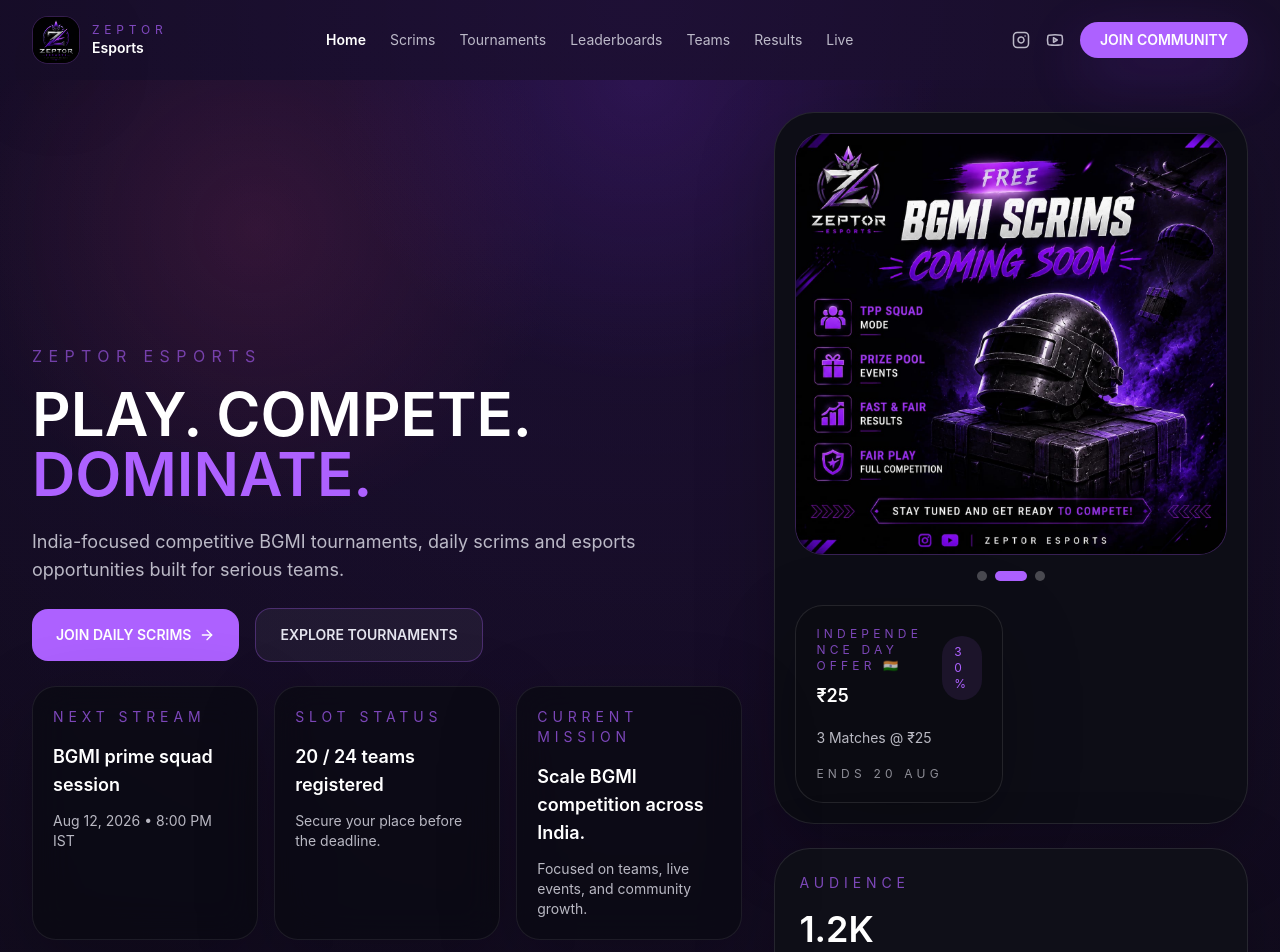
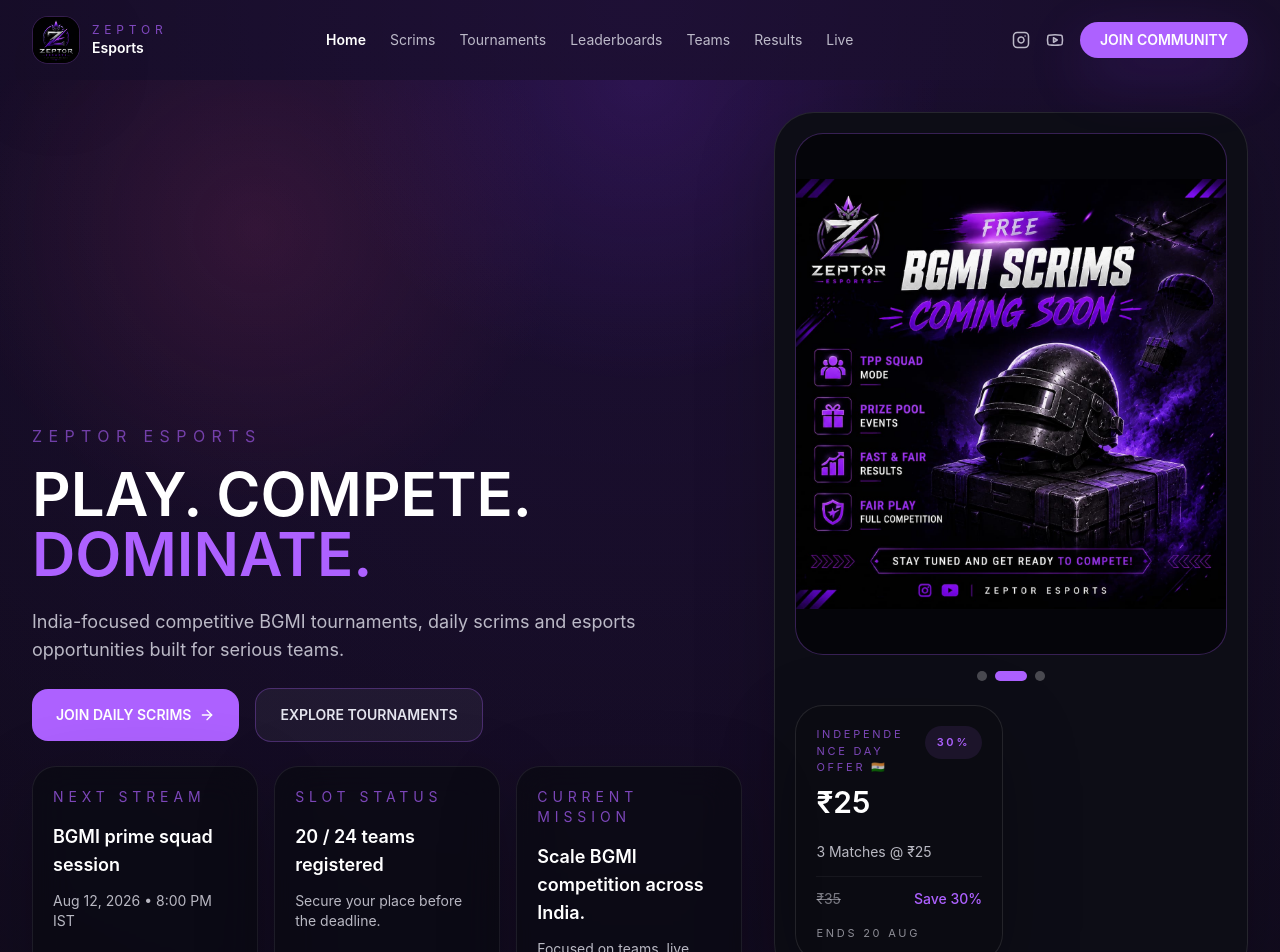
Before and after one commit to lakshay-demo/zeptor, a React (Vite) app: page / in a window 1280 px wide. Shown: the top 952 px of the page. Built offline with nearby package versions, Linux system fonts and the light colour scheme.

Commit message:
Improve homepage promo card spacing

```diff
--- a/src/routes/HomePage.tsx
+++ b/src/routes/HomePage.tsx
@@ -97,7 +97,7 @@
                     <img
                       src={currentSlide.image}
                       alt={currentSlide.title}
-                      className="h-[280px] w-full object-cover sm:h-[360px] lg:h-[420px]"
+                      className="h-[340px] w-full object-contain sm:h-[420px] lg:h-[520px]"
                     />
                   </motion.div>
                 </AnimatePresence>
@@ -115,16 +115,26 @@
               </div>
               <div className="mt-6 grid gap-4 sm:grid-cols-2">
                 {promos.map((promo) => (
-                  <div key={promo.id} className="rounded-[28px] border border-white/10 bg-[#0b0b12] p-5 shadow-card">
-                    <div className="flex items-center justify-between gap-3">
-                      <div>
-                        <p className="text-xs uppercase tracking-[0.35em] text-violet/70">{promo.title}</p>
-                        <p className="mt-2 text-lg font-semibold text-white">{promo.offerPrice}</p>
+                  <div key={promo.id} className="min-h-[220px] rounded-[28px] border border-white/10 bg-[#0b0b12] p-5 shadow-card sm:min-h-[240px]">
+                    <div className="flex items-start justify-between gap-3">
+                      <div className="min-w-0">
+                        <p className="text-[10px] uppercase tracking-[0.25em] text-violet/70 sm:text-[11px]">{promo.title}</p>
+                        <p className="mt-2 text-2xl font-semibold text-white sm:text-3xl">{promo.offerPrice}</p>
                       </div>
-                      <span className="rounded-full bg-violet/10 px-3 py-2 text-xs uppercase tracking-[0.35em] text-violet">{promo.discount}</span>
+                      <span className="shrink-0 rounded-full bg-violet/10 px-3 py-2 text-[10px] font-semibold uppercase tracking-[0.25em] text-violet sm:text-[11px]">{promo.discount}</span>
                     </div>
-                    <p className="mt-4 text-sm leading-6 text-silver/80">{promo.description}</p>
-                    <p className="mt-4 text-xs uppercase tracking-[0.35em] text-silver/60">Ends {new Date(promo.expiresAt).toLocaleDateString('en-IN', { day: 'numeric', month: 'short' })}</p>
+
+                    <div className="mt-5 space-y-3">
+                      <p className="text-sm leading-6 text-silver/80">{promo.description}</p>
+                      <div className="flex items-center justify-between gap-3 border-t border-white/5 pt-3">
+                        <span className="text-sm text-silver/50 line-through">{promo.regularPrice}</span>
+                        <span className="text-sm font-medium text-violet">Save {promo.discount}</span>
+                      </div>
+                    </div>
+
+                    <p className="mt-4 text-[10px] uppercase tracking-[0.25em] text-silver/60 sm:text-[11px]">
+                      Ends {new Date(promo.expiresAt).toLocaleDateString('en-IN', { day: 'numeric', month: 'short' })}
+                    </p>
                   </div>
                 ))}
               </div>
```
